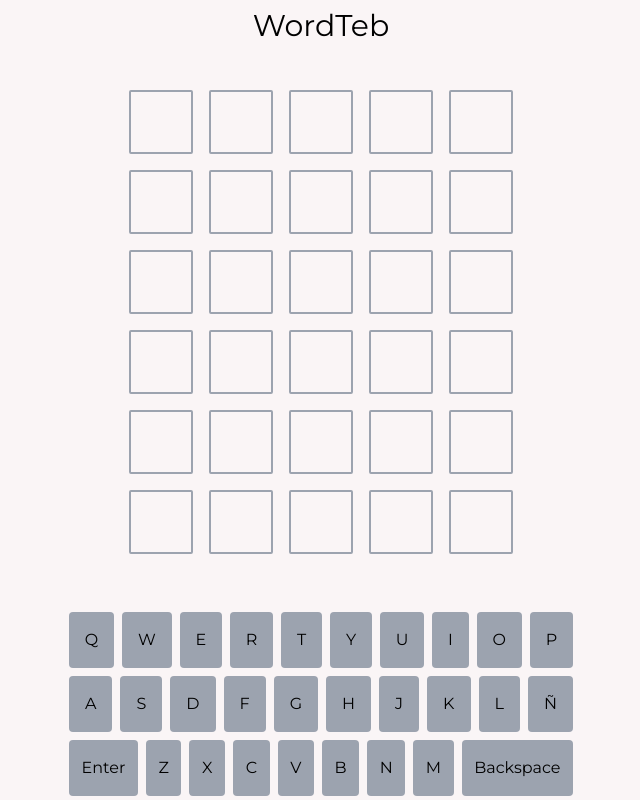
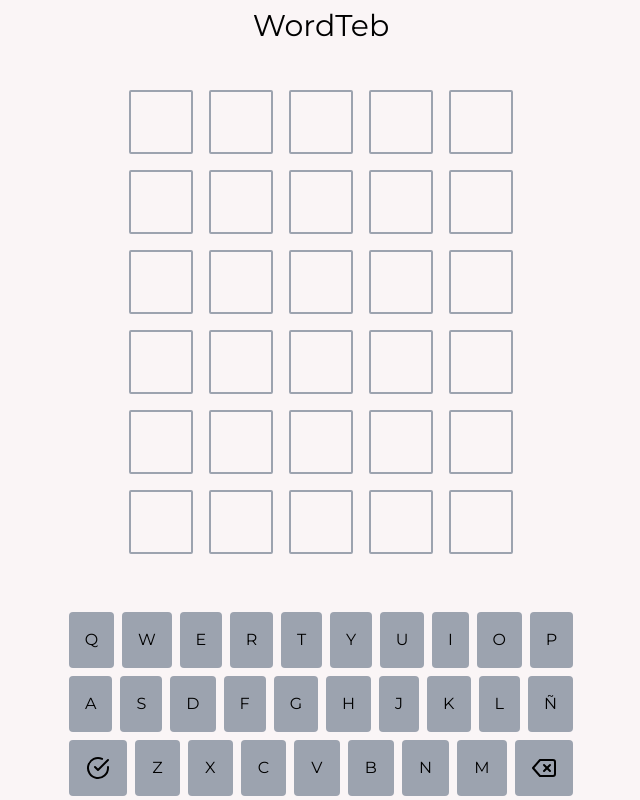
Before and after one commit to teb88/wordteb, a Next.js app: page / in a window 1280 px wide. Shown: the whole page, without its empty margins (319-959 px from the left). Built offline with nearby package versions, Linux system fonts and the light colour scheme.

Commit message:
implement icons; fix api handler

```diff
--- a/pages/api/verify.ts
+++ b/pages/api/verify.ts
@@ -4,7 +4,7 @@ export default function verifyHandler(req, res) {
   const result = handleVerifyWord(req.body);
 
   if (!result) {
-    return res.json({ verified: false });
+    return res.json({ verified: false, reason: 'La palabra no está en el diccionario' });
   }
 
   return res.json({ verified: true, result });
--- /dev/null
+++ b/src/components/Icons/Icon.tsx
@@ -0,0 +1,9 @@
+import React from 'react'
+
+const Icon = ({ src }) => {
+  return (
+    <img src={src} alt="icon" className="w-min mx-auto" />
+  )
+}
+
+export default Icon
--- /dev/null
+++ b/src/components/Icons/IconCheck.tsx
@@ -0,0 +1,10 @@
+import React from 'react'
+import Icon from './Icon'
+
+const IconCheck = () => {
+  return (
+    <Icon src="/icons/check-circle.svg"></Icon>
+  )
+}
+
+export default IconCheck
--- /dev/null
+++ b/src/components/Icons/IconDelete.tsx
@@ -0,0 +1,10 @@
+import React from 'react'
+import Icon from './Icon'
+
+const IconDelete = () => {
+  return (
+    <Icon src="/icons/delete.svg"></Icon>
+  )
+}
+
+export default IconDelete
--- /dev/null
+++ b/src/components/MainView/KeyBoard/Key.tsx
@@ -0,0 +1,35 @@
+import React from 'react';
+import type { MatchType } from 'src/types';
+
+interface KeyProps {
+  matchType?: MatchType;
+  letter: string;
+  onClick(): void;
+}
+
+const getMatchClasses = (matchType?: MatchType) => {
+  switch (matchType) {
+    case 'none':
+      return 'bg-letter-none';
+    case 'exists':
+      return 'bg-letter-exists';
+    case 'in-place':
+      return 'bg-letter-in-place';
+    default:
+      return 'bg-gray-400';
+  }
+};
+
+const Key: React.FC<KeyProps> = ({ matchType, letter, onClick }) => {
+  const keyClasses =
+    'm-0.5 sm:m-1 h-14 flex-grow rounded hover:bg-blue-400 transition-colors duration-300';
+  return (
+    <button
+      onClick={onClick}
+      className={`${keyClasses} ${getMatchClasses(matchType)}`}>
+      {letter}
+    </button>
+  );
+};
+
+export default Key;
--- a/src/components/MainView/KeyBoard/KeyBoard.tsx
+++ b/src/components/MainView/KeyBoard/KeyBoard.tsx
@@ -3,6 +3,7 @@ import keys from './keys';
 import usePhysicalKeyboard from './usePhysicalKeyboard';
 
 import type { MatchType } from 'src/types';
+import Key from './Key';
 
 interface KeyboardProps {
   onKeyPress(str: string): void;
@@ -11,18 +12,7 @@ interface KeyboardProps {
   discoveredLetters: Record<string, MatchType>;
 }
 
-const getMatchClasses = (matchType: MatchType) => {
-  switch (matchType) {
-    case 'none':
-      return 'bg-letter-none';
-    case 'exists':
-      return 'bg-letter-exists';
-    case 'in-place':
-      return 'bg-letter-in-place';
-    default:
-      return '';
-  }
-};
+
 
 const KeyBoard: React.FC<KeyboardProps> = ({
   onKeyPress,
@@ -36,29 +26,20 @@ const KeyBoard: React.FC<KeyboardProps> = ({
     onPressBackspace,
   });
 
-  const keyClasses =
-    'm-0.5 sm:m-1 h-14 flex-grow rounded bg-gray-400 hover:bg-blue-400 transition-colors duration-300';
-
-  const getKeyRow = ({ type, value }) => {
+  const getKeyRow = ({ type, value, Component }) => {
     switch (type) {
       case 'letters':
         return value.split('').map((key: string, i: number) => (
-          <button
+          <Key
             key={key + i}
-            className={`${keyClasses} ${getMatchClasses(
-              discoveredLetters?.[key],
-            )}`}
-            onClick={() => onKeyPress(key.toUpperCase())}
-          >
-            {key}
-          </button>
+            letter={key}
+            matchType={discoveredLetters[key]}
+            onClick={() => onKeyPress(key)} />
         ));
       case 'key':
         const callback = value === 'Enter' ? onPressEnter : onPressBackspace;
         return (
-          <button key={value} className={keyClasses} onClick={callback}>
-            {value}
-          </button>
+          <Key key={value} onClick={callback} letter={Component ? <Component /> : value} />
         );
     }
   };
--- a/src/components/MainView/KeyBoard/keys.ts
+++ b/src/components/MainView/KeyBoard/keys.ts
@@ -1,10 +1,13 @@
+import IconCheck from "@components/Icons/IconCheck";
+import IconDelete from "@components/Icons/IconDelete";
+
 const keys = [
   [{ type: 'letters', value: 'QWERTYUIOP' }],
   [{ type: 'letters', value: 'ASDFGHJKLÑ' }],
   [
-    { type: 'key', value: 'Enter' },
+    { type: 'key', value: 'Enter', Component: IconCheck },
     { type: 'letters', value: 'ZXCVBNM' },
-    { type: 'key', value: 'Backspace' },
+    { type: 'key', value: 'Backspace', Component: IconDelete },
   ],
 ];
 
--- a/src/handlers/verify.handler.ts
+++ b/src/handlers/verify.handler.ts
@@ -17,7 +17,7 @@ export const handleVerifyWord = (word: string) => {
       return 'in-place';
     }
 
-    return winnerWord.includes(word[index]) ? 'exists' : 'none';
+    return winnerWord.includes(word[index].toLowerCase()) ? 'exists' : 'none';
   };
 
   return word.split('').map((letter, i) => ({
```
Also changed, not shown: public/icons/check-circle.svg (added), public/icons/delete.svg (added).
